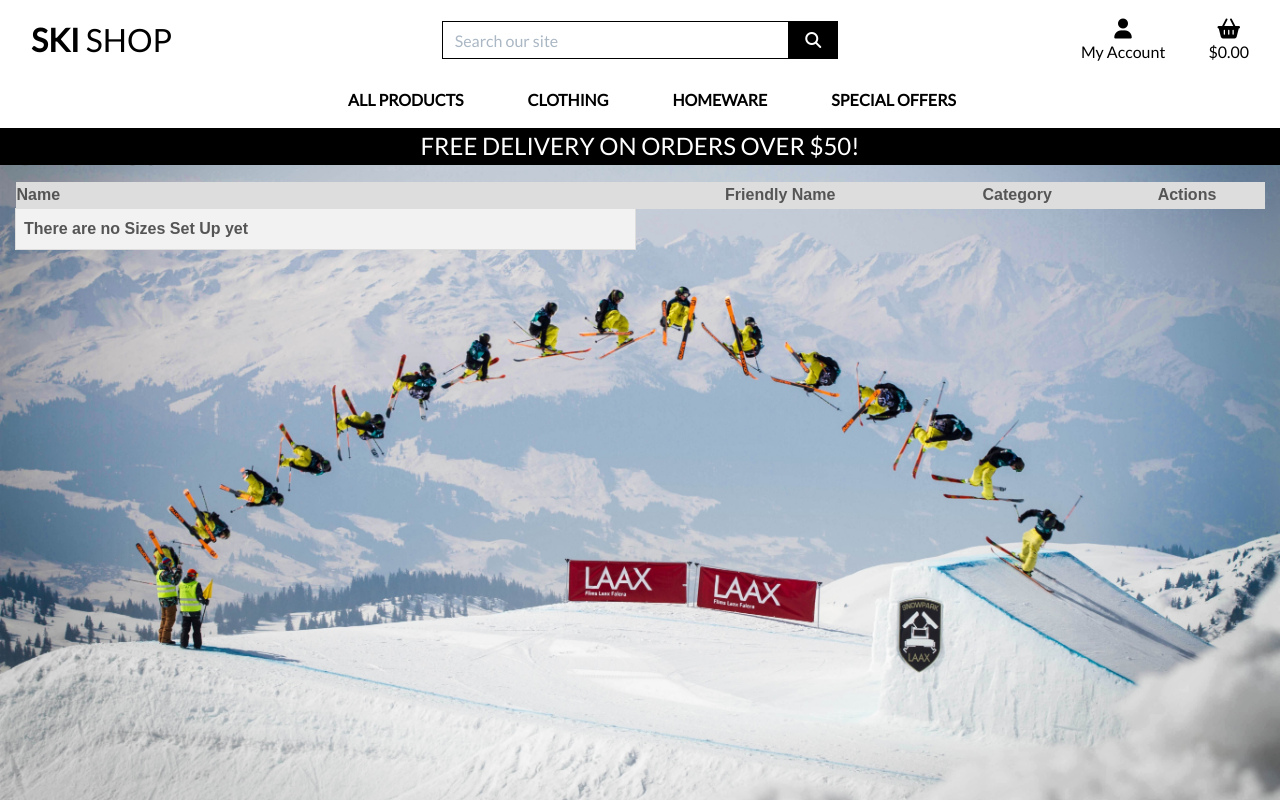
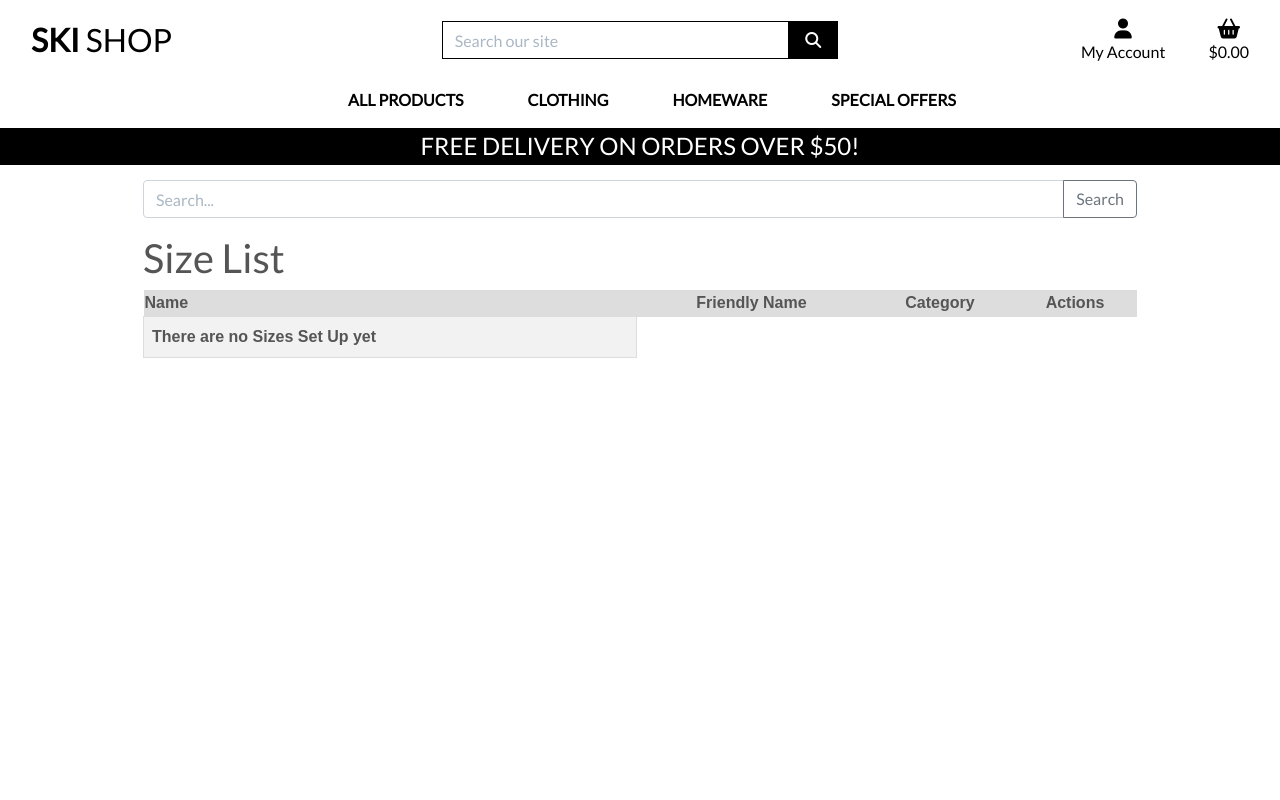
Before and after one commit to TMartin88/ski_shop, a Django app: page /sizes/ in a window 1280 px wide. Run offline with Django 3.2, Linux system fonts and the light colour scheme; data that the repository does not hold is empty; some libraries are stand-ins or nearby versions.

Commit message:
amend sizes template

```diff
--- a/requirements.txt
+++ b/requirements.txt
@@ -7,6 +7,7 @@ Django==3.2
 django-allauth==0.41.0
 django-countries==7.2.1
 django-crispy-forms==1.14.0
+django-filter==23.2
 django-storages==1.13.2
 gunicorn==20.1.0
 idna==2.8
--- a/sizes/templates/sizes/sizes.html
+++ b/sizes/templates/sizes/sizes.html
@@ -6,16 +6,17 @@
 {% endblock %}
 
 {% block page_header %}
-    <div class="container-fluid page-header">
+<div class="container header-container">
   <div class="row">
-            <div class="col">
-                <h1>All Sizes</h1>
-            </div>
+    <div class="col"></div>
   </div>
 </div>
 {% endblock %}
 
 {% block content %}
+<div class="overlay"></div>
+<div class="container">
+  <div class="row">
     <div class="container-fluid mt-3" id="size-list">
       <form method="GET">
         <div class="input-group mb-3">
@@ -67,6 +68,8 @@
         </div>
       </figure>
     </div>
+  </div>
+</div>
 {% if is_paginated %}
 <nav aria-label="Page navigation">
   <ul class="pagination justify-content-center">
@@ -80,4 +83,4 @@
   </ul>
 </nav>
 {% endif %}
-{%endblock%}
+{% endblock %}
```
Lines whose indentation alone changed are shown as unchanged.
